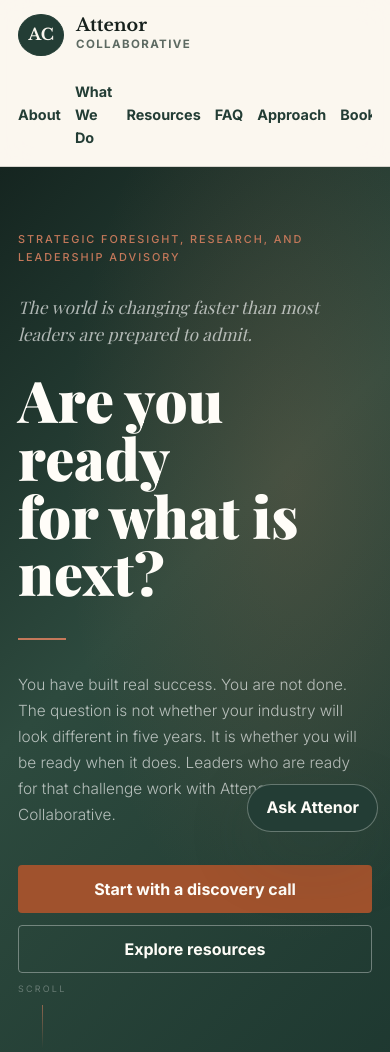
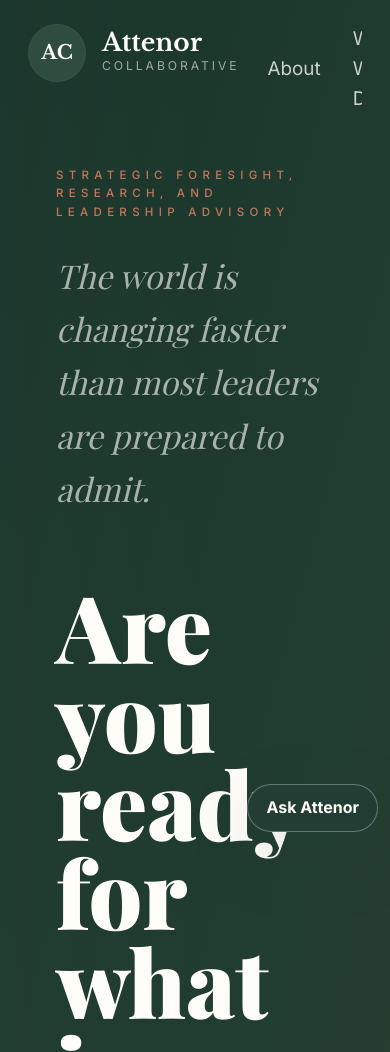
Before and after one commit to Jvmes3/AttenorWebsiteRework, a website: page index.html in a window 390 px wide. Shown: the top 1052 px of the page. Drawn offline with nearby package versions, Linux system fonts and the light colour scheme; a web font is replaced by a local one.

Commit message:
Refine hero layout

```diff
--- a/styles.css
+++ b/styles.css
@@ -43,17 +43,18 @@ a {
 }
 
 .site-header {
-  position: sticky;
+  position: absolute;
   top: 0;
+  left: 0;
+  right: 0;
   z-index: 20;
   display: flex;
   align-items: center;
   justify-content: space-between;
   gap: 24px;
-  padding: 18px clamp(20px, 5vw, 72px);
-  background: rgba(251, 247, 239, 0.9);
-  border-bottom: 1px solid var(--line);
-  backdrop-filter: blur(16px);
+  padding: 28px clamp(28px, 6vw, 88px);
+  background: transparent;
+  color: var(--white);
 }
 
 .brand {
@@ -65,15 +66,15 @@ a {
 
 .brand-mark {
   display: grid;
-  width: 46px;
-  height: 42px;
+  width: 68px;
+  height: 68px;
   place-items: center;
-  border: 1px solid var(--forest);
+  border: 1px solid rgba(255, 253, 248, 0.04);
   border-radius: 50%;
-  background: var(--forest);
-  color: var(--paper);
+  background: rgba(84, 122, 101, 0.34);
+  color: var(--white);
   font-family: var(--serif);
-  font-size: 1rem;
+  font-size: 1.4rem;
   font-weight: 700;
 }
 
@@ -84,15 +85,15 @@ a {
 
 .brand strong {
   font-family: var(--serif);
-  font-size: 1.1rem;
+  font-size: 1.75rem;
   line-height: 1;
 }
 
 .brand small {
-  color: var(--muted);
-  font-size: 0.72rem;
-  font-weight: 700;
-  letter-spacing: 0.12em;
+  color: rgba(255, 253, 248, 0.58);
+  font-size: 0.88rem;
+  font-weight: 400;
+  letter-spacing: 0.28em;
   text-transform: uppercase;
 }
 
@@ -100,9 +101,9 @@ a {
   display: flex;
   align-items: center;
   gap: clamp(14px, 3vw, 34px);
-  color: var(--forest);
-  font-size: 0.9rem;
-  font-weight: 700;
+  color: rgba(255, 253, 248, 0.78);
+  font-size: clamp(1rem, 2.1vw, 1.38rem);
+  font-weight: 400;
 }
 
 .site-nav a {
@@ -115,11 +116,11 @@ a {
 
 .hero {
   position: relative;
-  min-height: calc(100vh - 83px);
+  min-height: 100vh;
   display: flex;
-  align-items: center;
+  align-items: flex-start;
   justify-content: flex-start;
-  padding: 96px clamp(20px, 6vw, 80px);
+  padding: clamp(180px, 22vh, 230px) clamp(28px, 13vw, 194px) 96px;
   overflow: hidden;
   isolation: isolate;
   color: var(--white);
@@ -129,20 +130,20 @@ a {
   position: absolute;
   inset: 0;
   z-index: -1;
-  background: linear-gradient(135deg, #152520 0%, #2d4a3e 45%, #1e3830 100%);
+  background: linear-gradient(105deg, #183329 0%, #223d31 56%, #314130 100%);
 }
 
 .hero-bg::after {
   position: absolute;
   inset: 0;
   content: "";
-  background: radial-gradient(ellipse at 75% 35%, rgba(182, 111, 79, 0.2) 0%, transparent 55%);
+  background: linear-gradient(90deg, rgba(255, 253, 248, 0.02), transparent 55%);
 }
 
 .hero-content {
   position: relative;
   z-index: 1;
-  max-width: 720px;
+  max-width: 820px;
 }
 
 .eyebrow {
@@ -155,10 +156,10 @@ a {
 }
 
 .hero .eyebrow {
-  margin-bottom: 40px;
+  margin-bottom: 24px;
   color: #c4785a;
   font-weight: 500;
-  letter-spacing: 0.22em;
+  letter-spacing: 0.48em;
 }
 
 h1,
@@ -192,10 +193,11 @@ p {
 }
 
 .hero-line-1 {
-  margin-bottom: 24px;
-  color: rgba(255, 255, 255, 0.65);
+  max-width: 690px;
+  margin-bottom: 72px;
+  color: rgba(255, 253, 248, 0.62);
   font-family: var(--display);
-  font-size: clamp(1.2rem, 2vw, 1.38rem);
+  font-size: clamp(2.1rem, 4.8vw, 3.7rem);
   font-style: italic;
   line-height: 1.55;
   opacity: 0;
@@ -203,33 +205,34 @@ p {
 }
 
 .hero-line-2 {
-  margin-bottom: 48px;
+  max-width: 820px;
+  margin-bottom: 92px;
   color: var(--white);
   font-family: var(--display);
-  font-size: clamp(3.6rem, 7vw, 4.5rem);
+  font-size: clamp(5.6rem, 14vw, 10.6rem);
   font-weight: 900;
   letter-spacing: 0;
-  line-height: 1;
+  line-height: 0.95;
   opacity: 0;
   animation: fade-up 0.9s ease 0.9s forwards;
 }
 
 .hero-rule {
-  width: 48px;
+  width: 118px;
   height: 2px;
-  margin-bottom: 32px;
+  margin-bottom: 88px;
   background: #c4785a;
   opacity: 0;
   animation: fade-in 0.6s ease 1.5s forwards;
 }
 
 .hero-sub {
-  max-width: 560px;
-  margin-bottom: 48px;
-  color: rgba(255, 255, 255, 0.65);
-  font-size: 1rem;
+  max-width: 720px;
+  margin-bottom: 56px;
+  color: rgba(255, 253, 248, 0.58);
+  font-size: clamp(1.55rem, 3.1vw, 2.35rem);
   font-weight: 300;
-  line-height: 1.8;
+  line-height: 1.95;
   opacity: 0;
   animation: fade-up 0.9s ease 1.7s forwards;
 }
@@ -871,18 +874,22 @@ input[type="text"] {
 @media (max-width: 900px) {
   .site-header {
     align-items: flex-start;
-    flex-direction: column;
+    flex-direction: row;
+    gap: 28px;
+    padding: 24px 48px;
   }
 
   .site-nav {
-    width: 100%;
+    width: auto;
     overflow-x: auto;
     padding-bottom: 2px;
+    gap: 38px;
+    font-size: 1.35rem;
   }
 
   .hero {
-    min-height: 720px;
-    padding-block: 82px 112px;
+    min-height: 100vh;
+    padding: 174px 80px 96px;
   }
 
   .hero-scroll {
@@ -915,12 +922,36 @@ input[type="text"] {
 
 @media (max-width: 560px) {
   .site-header {
-    padding: 14px 18px;
+    padding: 24px 28px;
+  }
+
+  .brand {
+    gap: 16px;
+  }
+
+  .brand-mark {
+    width: 58px;
+    height: 58px;
+    font-size: 1.22rem;
+  }
+
+  .brand strong {
+    font-size: 1.55rem;
+  }
+
+  .brand small {
+    font-size: 0.76rem;
+    letter-spacing: 0.24em;
+  }
+
+  .site-nav {
+    gap: 32px;
+    font-size: 1.18rem;
   }
 
   .hero {
-    min-height: 700px;
-    padding: 64px 18px 104px;
+    min-height: 100vh;
+    padding: 166px 56px 76px;
   }
 
   .hero-content {
@@ -929,27 +960,35 @@ input[type="text"] {
 
   .hero .eyebrow {
     margin-bottom: 28px;
-    font-size: 0.68rem;
-    letter-spacing: 0.18em;
+    font-size: 0.72rem;
+    letter-spacing: 0.46em;
   }
 
   .hero-line-1 {
-    font-size: 1.08rem;
+    margin-bottom: 66px;
+    font-size: clamp(1.7rem, 8.4vw, 2.55rem);
+    line-height: 1.62;
   }
 
   .hero-line-2 {
-    margin-bottom: 36px;
-    font-size: clamp(3rem, 15vw, 3.6rem);
+    margin-bottom: 86px;
+    font-size: clamp(5.35rem, 24vw, 7.8rem);
+    line-height: 0.95;
+  }
+
+  .hero-rule {
+    width: 116px;
+    margin-bottom: 74px;
   }
 
   .hero-sub {
-    margin-bottom: 36px;
-    font-size: 0.96rem;
-    line-height: 1.7;
+    margin-bottom: 44px;
+    font-size: clamp(1.45rem, 6.4vw, 2rem);
+    line-height: 1.82;
   }
 
   .hero-scroll {
-    left: 18px;
+    left: 28px;
   }
 
   .button,
```
